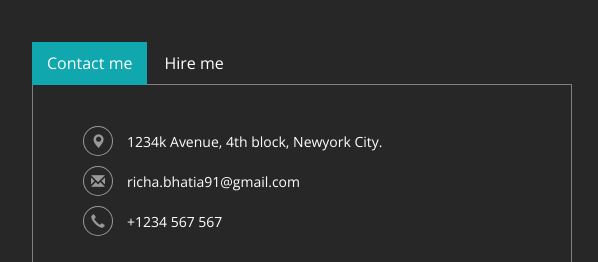
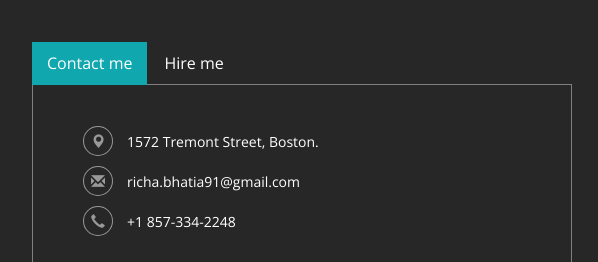
Before and after one commit to Richbh7/OnlineResume, a plain HTML site: page index.html in a window 1280 px wide. Shown: the part 4628-4890 px from the top of the page, 53-651 px from the left. Drawn offline with nearby package versions, Linux system fonts and the light colour scheme.

Commit message:
Updating contact details

```diff
--- a/index.html
+++ b/index.html
@@ -677,9 +677,9 @@ I have worked as a Systems Engineer for Tata Consultancy Services and my experie
 					<div class="tab-pane active in" id="tab1">
 						<div class="contact-form">
 							<ul>
-								<li><i class="glyphicon glyphicon-map-marker" aria-hidden="true"></i>1234k Avenue, 4th block, <span>Newyork City.</span></li>
+								<li><i class="glyphicon glyphicon-map-marker" aria-hidden="true"></i>1572 Tremont Street, <span>Boston.</span></li>
 								<li><i class="glyphicon glyphicon-envelope" aria-hidden="true"></i><a href="mailto:richa.bhatia91@gmail.com">richa.bhatia91@gmail.com</a></li>
-								<li><i class="glyphicon glyphicon-earphone" aria-hidden="true"></i>+1234 567 567</li>
+								<li><i class="glyphicon glyphicon-earphone" aria-hidden="true"></i>+1 857-334-2248</li>
 							</ul>
 							<form>
 								<input type="text" value="Name" onfocus="this.value = '';" onblur="if (this.value == '') {this.value = 'Name';}" required="">
```
